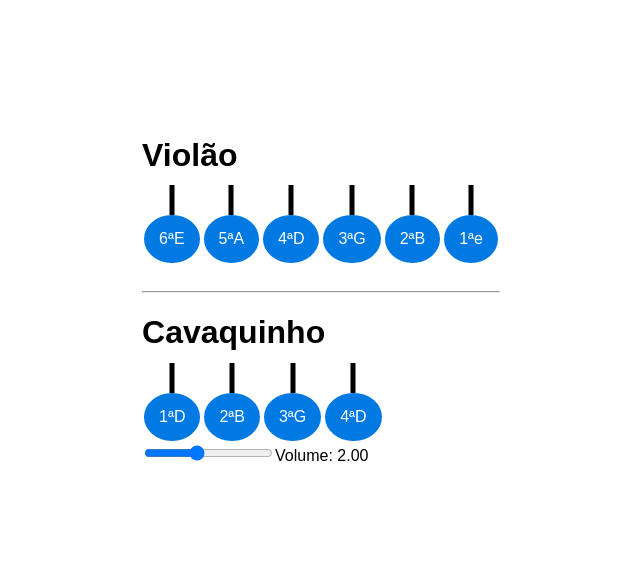
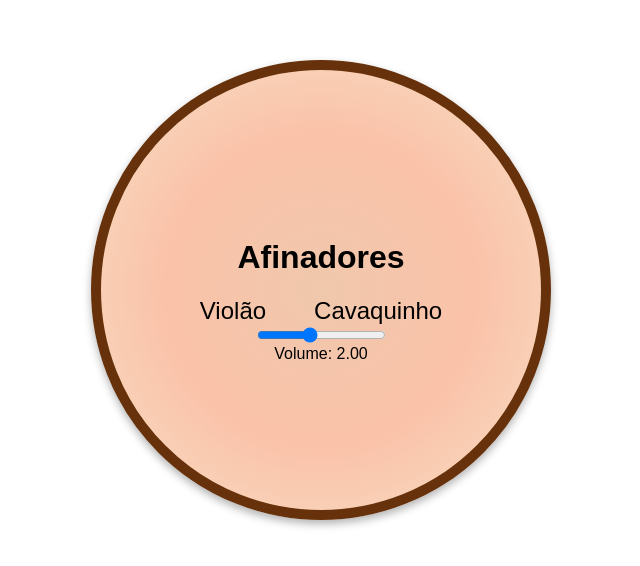
Before and after one commit to alexandreorestes/afinador, a React (Create React App) app: page / in a window 1280 px wide. Shown: the part 110-676 px from the top of the page, without its empty margins (319-959 px from the left). Built offline with nearby package versions, Linux system fonts and the light colour scheme.

Commit message:
menu para escolha do instrumento e circulo em para simular a boca do instrumento

```diff
--- a/src/App.css
+++ b/src/App.css
@@ -11,6 +11,9 @@ body {
   text-align: center;
   max-width: 600px; /* Define a largura máxima do conteúdo */
   margin: auto; /* Define margens automáticas para centralizar horizontalmente */
+}
+h1{
+  text-align: center;
 }
 
 button {
@@ -36,6 +39,43 @@ button::before {
   transform: translateX(-50%); /* Move a linha horizontalmente para a esquerda em 50% da sua própria largura */
   z-index: -1; /* Coloca a linha atrás do botão */
 }
+.link-container {
+  text-align: center; /* Para centralizar os links, se necessário */
+}
+
+.link {
+  display: inline-block;
+  font-size: 1.5em; /* Ajuste este valor conforme necessário */
+  text-decoration: none;
+  color: inherit;
+  margin: 0 1em; /* Espaço entre os links */
+  cursor: pointer;
+}
+
+.link:hover {
+  text-decoration: none;
+  color: blue; /* Ajuste a cor conforme necessário */
+}
+
+.clicked {
+  color: red; /* Cor do link quando clicado */
+}
+
+.circulo {
+  width: 400px; /* Largura do círculo */
+  height: 400px; /* Altura do círculo */
+  border-radius: 50%; /* Faz o elemento ser circular */
+  background: radial-gradient(circle, #f0c8ac, #fac2a9, #f7e1c5); /* Gradiente para simular a madeira */
+  border: 10px solid #66310b; /* Borda externa para simular o contorno do violão */
+  display: flex;
+  flex-direction: column;
+  align-items: center;
+  justify-content: center;
+  margin: 0 auto; /* Centraliza o círculo na página */
+  padding: 20px;
+  box-shadow: 0 4px 8px rgba(0, 0, 0, 0.3); /* Adiciona sombra para dar profundidade */
+}
+
 
 
 @media screen and (max-width: 600px) {
--- a/src/App.js
+++ b/src/App.js
@@ -12,15 +12,17 @@ const Tuner = () => {
   });
 
   const [cavaquinhoTuning] = useState({
-    D4: 587.32,  // Primeira corda
-    B3: 493.88,  // Segunda corda
-    G4: 392.00,  // Terceira corda
-    D4_2: 293.66 // Quarta corda (segundo D4)
+    D: 293.66,
+    G: 392.00,
+    B: 493.88,
+    d: 587.32,
   });
 
   const [currentNote, setCurrentNote] = useState(null);
+  const [selectedInstrument, setSelectedInstrument] = useState(null);
+  const [clickedLink, setClickedLink] = useState(null); // Novo estado para rastrear o link clicado
   const oscillatorRef = useRef(null);
-  const [gain, setGain] = useState(2); // Estado para controlar o ganho
+  const [gain, setGain] = useState(2);
 
   const tuneString = (string, frequency) => {
     const audioContext = new (window.AudioContext || window.webkitAudioContext)();
@@ -29,7 +31,7 @@ const Tuner = () => {
     oscillator.frequency.setValueAtTime(frequency, audioContext.currentTime);
 
     const gainNode = audioContext.createGain();
-    gainNode.gain.setValueAtTime(gain, audioContext.currentTime); // Aplica o ganho atual
+    gainNode.gain.setValueAtTime(gain, audioContext.currentTime);
 
     oscillator.connect(gainNode);
     gainNode.connect(audioContext.destination);
@@ -54,51 +56,56 @@ const Tuner = () => {
   };
 
   const handleGainChange = (event) => {
-    setGain(parseFloat(event.target.value)); // Atualiza o ganho baseado no valor do slider
+    setGain(parseFloat(event.target.value));
+  };
+
+  const handleLinkClick = (instrument) => {
+    setSelectedInstrument(instrument);
+    setClickedLink(instrument);
+  };
+
+  const renderTunerButtons = (isCavaquinho = false) => {
+    const instrumentTuning = isCavaquinho ? cavaquinhoTuning : tuning;
+    return (
+      <div>
+        {Object.keys(instrumentTuning).map((string) => (
+          <button key={string} onClick={(e) => toggleSound(e, isCavaquinho)} data-string={string}>
+            {string}
+          </button>
+        ))}
+      </div>
+    );
   };
 
   return (
-    <div>
-      <h1>Violão</h1>
-      <br />
+    <div className='circulo' >
+      <h1>Afinadores</h1>
       <div>
-        <button onClick={(e) => toggleSound(e, false)} data-string="E">
-          6ªE
-        </button>
-        <button onClick={(e) => toggleSound(e, false)} data-string="A">
-          5ªA
-        </button>
-        <button onClick={(e) => toggleSound(e, false)} data-string="D">
-          4ªD
-        </button>
-        <button onClick={(e) => toggleSound(e, false)} data-string="G">
-          3ªG
-        </button>
-        <button onClick={(e) => toggleSound(e, false)} data-string="B">
-          2ªB
-        </button>
-        <button onClick={(e) => toggleSound(e, false)} data-string="e">
-          1ªe
-        </button>
+        <a
+          href="#"
+          onClick={(e) => { e.preventDefault(); handleLinkClick('violao'); }}
+          className={clickedLink === 'violao' ? 'link clicked' : 'link'}
+        >
+          Violão
+        </a>
+        <a
+          href="#"
+          onClick={(e) => { e.preventDefault(); handleLinkClick('cavaquinho'); }}
+          className={clickedLink === 'cavaquinho' ? 'link clicked' : 'link'}
+        >
+          Cavaquinho
+        </a>
       </div>
-      <br />
-      <hr />
-      <h1>Cavaquinho</h1>
-      <br />
-      <div>
-        <button onClick={(e) => toggleSound(e, true)} data-string="D4">
-          1ªD
-        </button>
-        <button onClick={(e) => toggleSound(e, true)} data-string="B3">
-          2ªB
-        </button>
-        <button onClick={(e) => toggleSound(e, true)} data-string="G4">
-          3ªG
-        </button>
-        <button onClick={(e) => toggleSound(e, true)} data-string="D4_2">
-          4ªD
-        </button>
-      </div>
+      {selectedInstrument === 'violao' && (
+        <div className='h1' ><br /><br />
+          {renderTunerButtons(false)}
+        </div>
+      )}
+      {selectedInstrument === 'cavaquinho' && (
+        <div className='h1'><br /><br />
+          {renderTunerButtons(true)}
+        </div>
+      )}
       {currentNote && <p>Nota atual: {currentNote}</p>}
       <input type="range" min="0" max="5" step="1" value={gain} onChange={handleGainChange} />
       <label htmlFor="gain">Volume: {gain.toFixed(2)}</label>
```
Also changed, not shown: src/index.css (line endings or trailing spaces).
